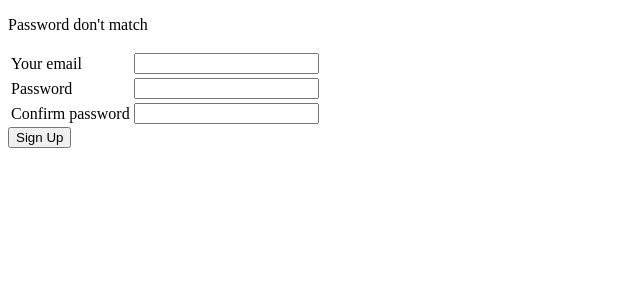
After one commit to Falcarino/django-rest, a Django app: template api_handler/authentication/templates/register.html in a window 1280 px wide. The commit adds this page. Shown: the top 300 px of the page, without its empty margins (0-640 px from the left). Run offline with Django 4.2, Linux system fonts and the light colour scheme; the template is opened without the code that fills it: values that come from a table or form of the project are taken from there, others are empty.

Commit message:
feat(UI): implemented registration form

```diff
--- /dev/null
+++ b/api_handler/authentication/forms.py
@@ -0,0 +1,12 @@
+from django import forms
+
+
+class SignInForm(forms.Form):
+    email = forms.CharField(label='Email', max_length=100)
+    password = forms.CharField(label='Password', max_length=64)
+
+
+class SignUpForm(forms.Form):
+    email = forms.CharField(label='Email', max_length=100)
+    password = forms.CharField(label='Password', max_length=64)
+    confirm_password = forms.CharField(label='Password', max_length=64)
--- a/api_handler/authentication/templates/login.html
+++ b/api_handler/authentication/templates/login.html
@@ -1,10 +1,6 @@
 {% extends "base_generic.html" %}
 
 {% block content %}
-
-  {% if form.errors %}
-    <p>Your username and password didn't match. Please try again.</p>
-  {% endif %}
 
   {% if next %}
     {% if user.is_authenticated %}
@@ -30,6 +26,6 @@
     <input type="submit" value="log in">
     <input type="hidden" name="next" value="{{ next }}">
   </form>
-  <p>{{ msg }}</p>
+  <p>If you don't have a user account <a href="{% url 'register' %}">click here</a> to register</p>
 
 {% endblock %}
--- /dev/null
+++ b/api_handler/authentication/templates/register.html
@@ -0,0 +1,28 @@
+{% extends "base_generic.html" %}
+
+{% block content %}
+  {% if not passwords_match %}
+      <p>Password don't match</p>
+  {% endif %}
+
+  <form method="post" action="{% url 'register' %}">
+    {% csrf_token %}
+    <table>
+      <tr>
+        <td>Your email</td>
+        <td>{{ form.email }}</td>
+      </tr>
+      <tr>
+        <td>Password</td>
+        <td>{{ form.password }}</td>
+      </tr>
+      <tr>
+        <td>Confirm password</td>
+        <td>{{ form.confirm_password }}</td>
+      </tr>
+    </table>
+    <input type="submit" value="Sign Up">
+    <input type="hidden" name="next" value="{{ next }}">
+  </form>
+
+{% endblock %}
--- a/api_handler/home/templates/home.html
+++ b/api_handler/home/templates/home.html
@@ -1,4 +1,10 @@
 {% extends "base_generic.html" %}
+
+{% block sidebar %}
+
+
+
+{% endblock %}
 
 {% block content %}
 
--- a/api_handler/home/views.py
+++ b/api_handler/home/views.py
@@ -11,7 +11,8 @@ class HomeView(LoginRequiredMixin, APIView):
     def get(self, request):
         request.session.flush()  # TODO: delete when a logout function is implemented
         user = request.user
+
         context = {
-            'email': user
+            'email': user,
         }
         return render(request, 'home.html', context=context)
--- a/api_handler/users/models.py
+++ b/api_handler/users/models.py
@@ -24,6 +24,7 @@ class UserManager(BaseUserManager):
     def create_user(self, email, password=None, **extra_fields):
         extra_fields.setdefault("is_staff", False)
         extra_fields.setdefault("is_superuser", False)
+        extra_fields.setdefault("is_active", True)
         return self._create_user(email, password, **extra_fields)
 
     def create_superuser(self, email, password=None, **extra_fields):
```
Also changed, not shown: api_handler/authentication/views.py (+39 -12 lines), 2 other files.
